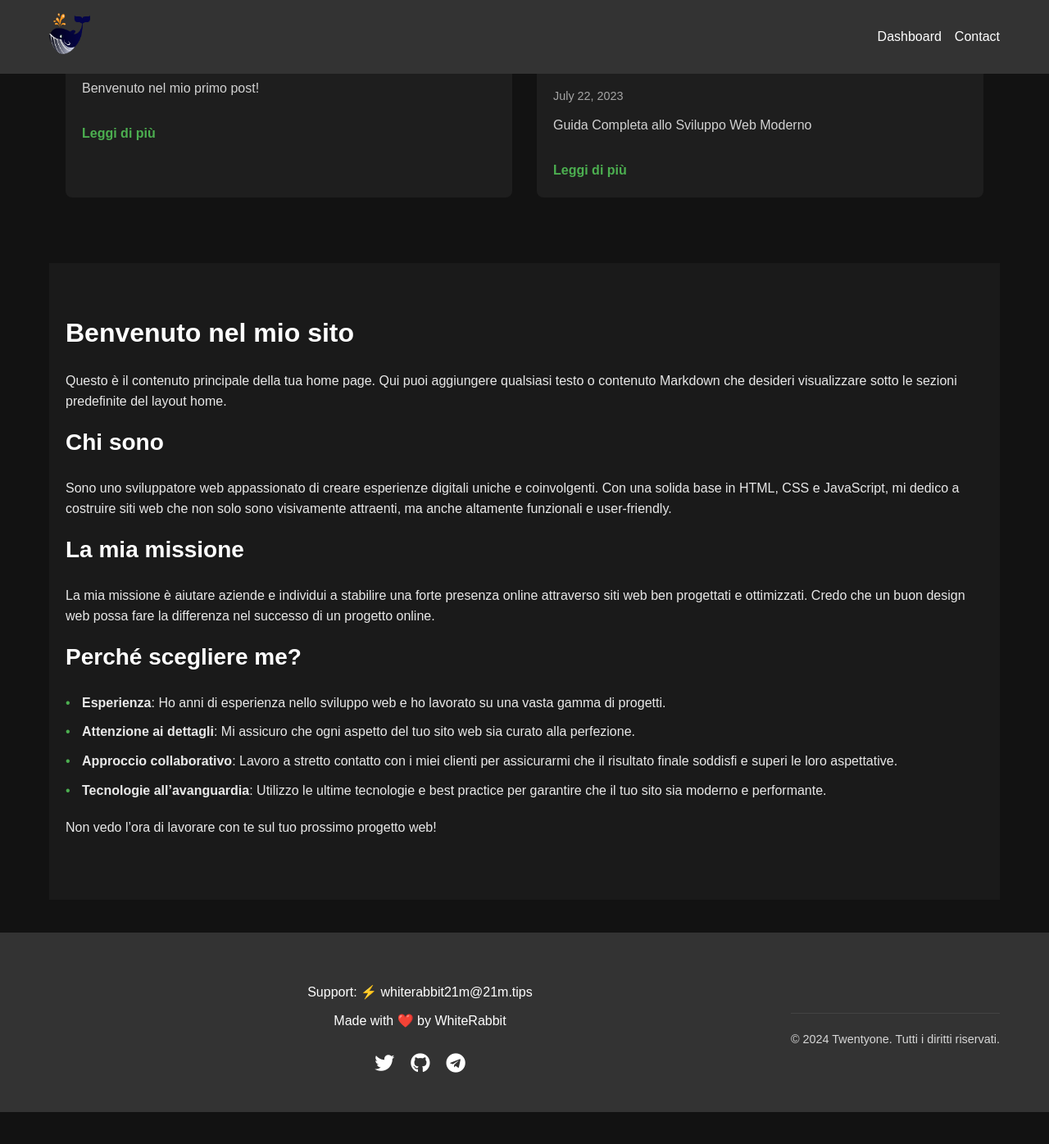
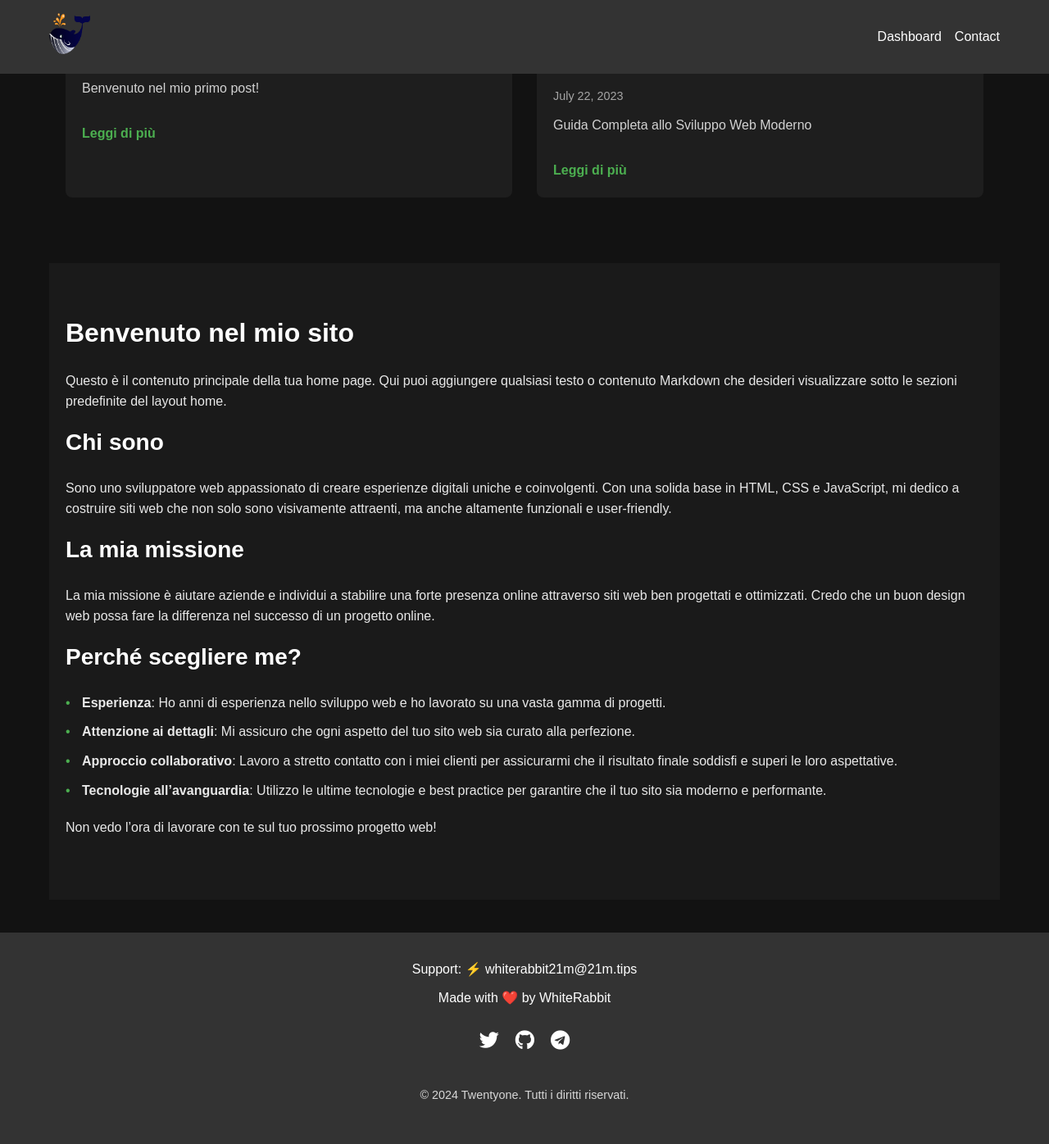
Before and after one commit to whiterabbit21m-test/whiterabbit21m-test.github.io, a Jekyll site: the page built from index.md, in a window 1280 px wide and 1400 px high, scrolled down 1282 px. Shown: the top 1396 px of the window at 82% size. Built offline with Jekyll 4.4.1, drawn with Linux system fonts in a browser that asks for light colours; before the commit the page ends 2639 px from its top, so only the background shows below that.

Commit message:
Update _footer.scss

```diff
--- a/_sass/_footer.scss
+++ b/_sass/_footer.scss
@@ -1,81 +1,57 @@
 .site-footer {
-  background-color: $primary-color;
-  color: $text-color;
-  padding: 40px 0 20px;
-  margin-top: auto;
+  background-color: #333;
+  color: #fff;
+  padding: 2rem 0;
+  width: 100%;
+  margin-top: auto; // Questo aiuta a spingere il footer verso il basso
+}
 
 .footer-container {
   display: flex;
+  flex-direction: column;
   align-items: center;
-    max-width: $max-width;
-    margin: 0 auto;
-    padding: 0 20px;
-  }
-
-  .footer-logo {
-    flex: 0 0 auto;
-    margin-right: 40px;
-    align-self: flex-start; // Allinea il logo all'inizio del container
-
-    .footer-logo-image {
-      max-width: 150px; // Mantieni questa dimensione o modifica secondo necessità
-      height: auto;
-    }
 }
 
 .footer-content {
-    flex: 1 1 auto;
   text-align: center;
-    padding: 20px 0; // Aggiunge un po' di padding verticale per centrare il contenuto
+  margin-bottom: 1rem;
 }
 
 .footer-email,
 .footer-made-by {
-    margin-bottom: 10px;
+  margin-bottom: 0.5rem;
 }
 
 .social-icons {
   display: flex;
   justify-content: center;
-    margin-top: 20px;
+  margin-top: 1rem;
+}
 
-    a {
-      color: $text-color;
-      font-size: 24px;
-      margin: 0 10px;
+.social-icon {
+  color: #fff;
+  font-size: 1.5rem;
+  margin: 0 0.5rem;
   transition: color 0.3s ease;
 
   &:hover {
-        color: $secondary-color;
-      }
+    color: #4CAF50;
   }
 }
 
 .copyright {
-    text-align: center;
-    margin-top: 20px;
-    padding-top: 20px;
-    border-top: 1px solid rgba(255,255,255,0.1);
+  margin-top: 1rem;
   font-size: 0.9rem;
   opacity: 0.8;
 }
+
+// Assicurati che il contenuto principale si espanda per spingere il footer verso il basso
+body {
+  display: flex;
+  flex-direction: column;
+  min-height: 100vh;
 }
 
-// Responsive adjustments
-@media (max-width: 768px) {
-  .site-footer {
-    .footer-container {
-      flex-direction: column;
-      align-items: center;
+.page-content {
+  flex: 1 0 auto;
 }
-
-    .footer-logo {
-      margin-right: 0;
-      margin-bottom: 20px;
-    }
-
-    .footer-content {
-      padding: 0;
-    }
-  }
-}
```
Lines whose indentation alone changed are shown as unchanged.
